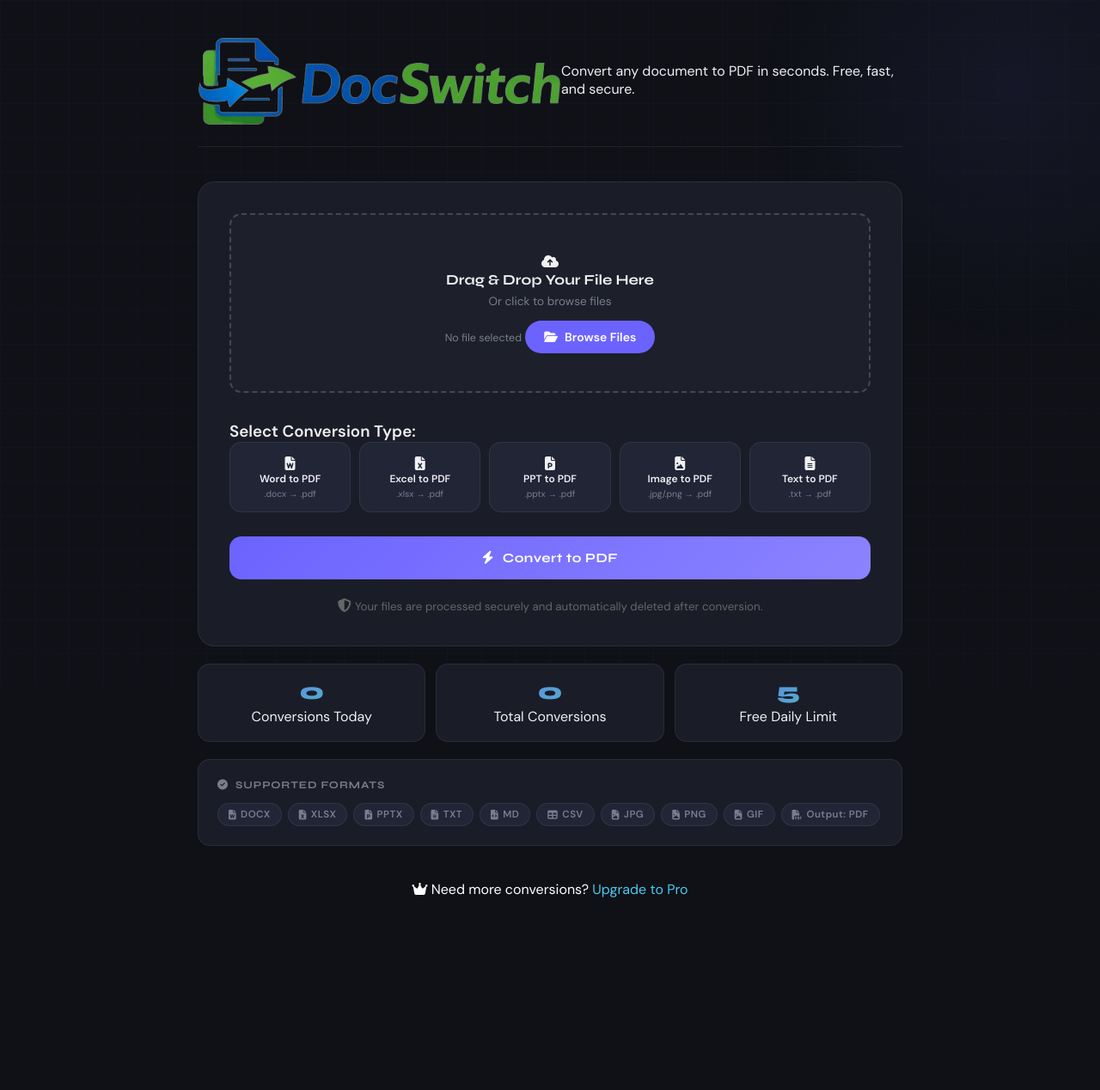
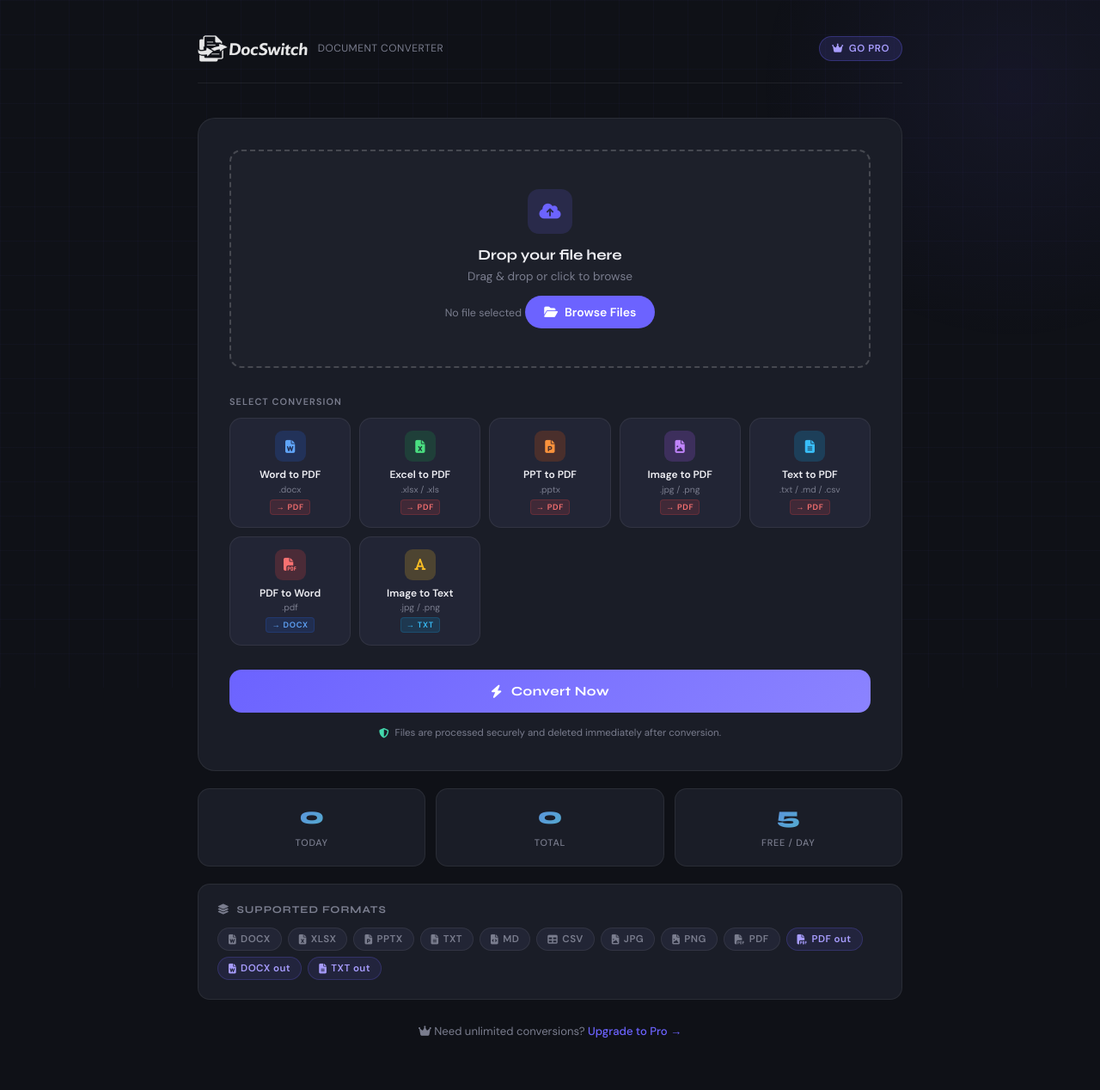
Before and after one commit to area850/Doc-converter, a Flask app: page / in a window 1280 px wide. Shown: the whole page at 86% size. Before the commit the page ends 1044 px from the top, so only its background shows below. Run offline with Flask 3, Linux system fonts and the light colour scheme.

Commit message:
Update index.html

```diff
--- a/doc-converter/templates/index.html
+++ b/doc-converter/templates/index.html
@@ -3,91 +3,136 @@
 <head>
     <meta charset="UTF-8">
     <meta name="viewport" content="width=device-width, initial-scale=1.0">
-    <title>DocSwitch - Universal Document Converter</title>
+    <title>DocSwitch — Universal Document Converter</title>
     <link rel="stylesheet" href="/static/style.css">
     <link rel="stylesheet" href="https://cdnjs.cloudflare.com/ajax/libs/font-awesome/6.4.0/css/all.min.css">
 </head>
 <body>
 <div class="container">
-        <div class="header">
-            <img src="/static/docswitch.png" alt="DocSwitch Logo">
-            <p>Convert any document to PDF in seconds. Free, fast, and secure.</p>
+
+    <!-- HEADER -->
+    <header class="header">
+        <div class="header-brand">
+            <img src="/static/docswitch.png" alt="DocSwitch">
+            <span class="header-tagline">Document Converter</span>
         </div>
+        <a href="/upgrade" class="header-badge">
+            <i class="fas fa-crown"></i> Go Pro
+        </a>
+    </header>
 
+    <!-- CONVERTER -->
     <div class="converter-box">
+
+        <!-- Upload -->
         <div class="upload-area" id="uploadArea">
+            <div class="upload-icon">
                 <i class="fas fa-cloud-upload-alt"></i>
-                <h3>Drag & Drop Your File Here</h3>
-                <p>Or click to browse files</p>
-                <p id="fileName">No file selected</p>
+            </div>
+            <h3>Drop your file here</h3>
+            <p>Drag & drop or click to browse</p>
+            <span id="fileName">No file selected</span>
             <input type="file" id="fileInput">
-                <button class="btn" onclick="document.getElementById('fileInput').click()">
+            <button class="btn">
                 <i class="fas fa-folder-open"></i> Browse Files
             </button>
         </div>
 
-            <h3>Select Conversion Type:</h3>
+        <!-- Conversion type selector -->
+        <p class="section-label">Select conversion</p>
         <div class="conversion-types">
+
             <div class="type-card" data-type="docx_to_pdf">
-                    <i class="fas fa-file-word"></i>
+                <div class="type-icon icon-word"><i class="fas fa-file-word"></i></div>
                 <h4>Word to PDF</h4>
-                    <p>.docx → .pdf</p>
-                </div>
-                <div class="type-card" data-type="xlsx_to_pdf">
-                    <i class="fas fa-file-excel"></i>
-                    <h4>Excel to PDF</h4>
-                    <p>.xlsx → .pdf</p>
-                </div>
-                <div class="type-card" data-type="pptx_to_pdf">
-                    <i class="fas fa-file-powerpoint"></i>
-                    <h4>PPT to PDF</h4>
-                    <p>.pptx → .pdf</p>
-                </div>
-                <div class="type-card" data-type="jpg_to_pdf">
-                    <i class="fas fa-file-image"></i>
-                    <h4>Image to PDF</h4>
-                    <p>.jpg/.png → .pdf</p>
-                </div>
-                <div class="type-card" data-type="txt_to_pdf">
-                    <i class="fas fa-file-alt"></i>
-                    <h4>Text to PDF</h4>
-                    <p>.txt → .pdf</p>
-                </div>
+                <p>.docx</p>
+                <span class="output-badge badge-pdf">→ PDF</span>
             </div>
 
+            <div class="type-card" data-type="xlsx_to_pdf">
+                <div class="type-icon icon-excel"><i class="fas fa-file-excel"></i></div>
+                <h4>Excel to PDF</h4>
+                <p>.xlsx / .xls</p>
+                <span class="output-badge badge-pdf">→ PDF</span>
+            </div>
+
+            <div class="type-card" data-type="pptx_to_pdf">
+                <div class="type-icon icon-ppt"><i class="fas fa-file-powerpoint"></i></div>
+                <h4>PPT to PDF</h4>
+                <p>.pptx</p>
+                <span class="output-badge badge-pdf">→ PDF</span>
+            </div>
+
+            <div class="type-card" data-type="jpg_to_pdf">
+                <div class="type-icon icon-image"><i class="fas fa-file-image"></i></div>
+                <h4>Image to PDF</h4>
+                <p>.jpg / .png</p>
+                <span class="output-badge badge-pdf">→ PDF</span>
+            </div>
+
+            <div class="type-card" data-type="txt_to_pdf">
+                <div class="type-icon icon-text"><i class="fas fa-file-alt"></i></div>
+                <h4>Text to PDF</h4>
+                <p>.txt / .md / .csv</p>
+                <span class="output-badge badge-pdf">→ PDF</span>
+            </div>
+
+            <div class="type-card" data-type="pdf_to_docx">
+                <div class="type-icon icon-pdf"><i class="fas fa-file-pdf"></i></div>
+                <h4>PDF to Word</h4>
+                <p>.pdf</p>
+                <span class="output-badge badge-docx">→ DOCX</span>
+            </div>
+
+            <div class="type-card" data-type="img_to_txt">
+                <div class="type-icon icon-ocr"><i class="fas fa-font"></i></div>
+                <h4>Image to Text</h4>
+                <p>.jpg / .png</p>
+                <span class="output-badge badge-txt">→ TXT</span>
+            </div>
+
+        </div>
+
+        <!-- Progress -->
         <div class="progress-bar" id="progressBar">
             <div class="progress-fill"></div>
         </div>
 
-            <button class="btn btn-convert" id="convertBtn">
-                <i class="fas fa-bolt"></i> Convert to PDF
+        <!-- Convert button -->
+        <button class="btn-convert" id="convertBtn">
+            <i class="fas fa-bolt"></i> Convert Now
         </button>
 
+        <!-- Result -->
         <div id="result"></div>
 
-            <div style="text-align: center; margin-top: 20px; color: #666;">
+        <!-- Security note -->
+        <div class="security-note">
             <i class="fas fa-shield-alt"></i>
-                <small>Your files are processed securely and automatically deleted after conversion.</small>
+            Files are processed securely and deleted immediately after conversion.
+        </div>
+
+    </div>
+
+    <!-- STATS -->
+    <div class="stats">
+        <div class="stat-box">
+            <span class="stat-number" id="todayCount">0</span>
+            <span class="stat-label">Today</span>
+        </div>
+        <div class="stat-box">
+            <span class="stat-number" id="totalCount">0</span>
+            <span class="stat-label">Total</span>
+        </div>
+        <div class="stat-box">
+            <span class="stat-number">5</span>
+            <span class="stat-label">Free / Day</span>
         </div>
     </div>
 
-        <div class="stats">
-            <div class="stat-box">
-                <span class="stat-number" id="todayCount">0</span>
-                Conversions Today
-            </div>
-            <div class="stat-box">
-                <span class="stat-number" id="totalCount">0</span>
-                Total Conversions
-            </div>
-            <div class="stat-box">
-                <span class="stat-number">5</span>
-                Free Daily Limit
-            </div>
-        </div>
-
+    <!-- SUPPORTED FORMATS -->
     <div class="supported-formats">
-            <h3><i class="fas fa-check-circle"></i> Supported Formats</h3>
+        <h3><i class="fas fa-layer-group"></i> Supported Formats</h3>
         <div class="format-grid">
             <div class="format-chip"><i class="fas fa-file-word"></i> DOCX</div>
             <div class="format-chip"><i class="fas fa-file-excel"></i> XLSX</div>
@@ -97,14 +142,17 @@
             <div class="format-chip"><i class="fas fa-table"></i> CSV</div>
             <div class="format-chip"><i class="fas fa-file-image"></i> JPG</div>
             <div class="format-chip"><i class="fas fa-file-image"></i> PNG</div>
-                <div class="format-chip"><i class="fas fa-file-image"></i> GIF</div>
-                <div class="format-chip"><i class="fas fa-file-pdf"></i> Output: PDF</div>
+            <div class="format-chip"><i class="fas fa-file-pdf"></i> PDF</div>
+            <div class="format-chip output"><i class="fas fa-file-pdf"></i> PDF out</div>
+            <div class="format-chip output"><i class="fas fa-file-word"></i> DOCX out</div>
+            <div class="format-chip output"><i class="fas fa-file-alt"></i> TXT out</div>
         </div>
     </div>
 
-        <div style="text-align: center; margin-top: 40px; color: white;">
-            <p><i class="fas fa-crown"></i> Need more conversions? <a href="/upgrade" style="color: #4cc9f0; text-decoration: none;">Upgrade to Pro</a></p>
+    <div class="upgrade-footer">
+        <p><i class="fas fa-crown"></i> Need unlimited conversions? <a href="/upgrade">Upgrade to Pro →</a></p>
     </div>
+
 </div>
 
 <script src="/static/script.js"></script>
```
Lines whose indentation alone changed are shown as unchanged.
